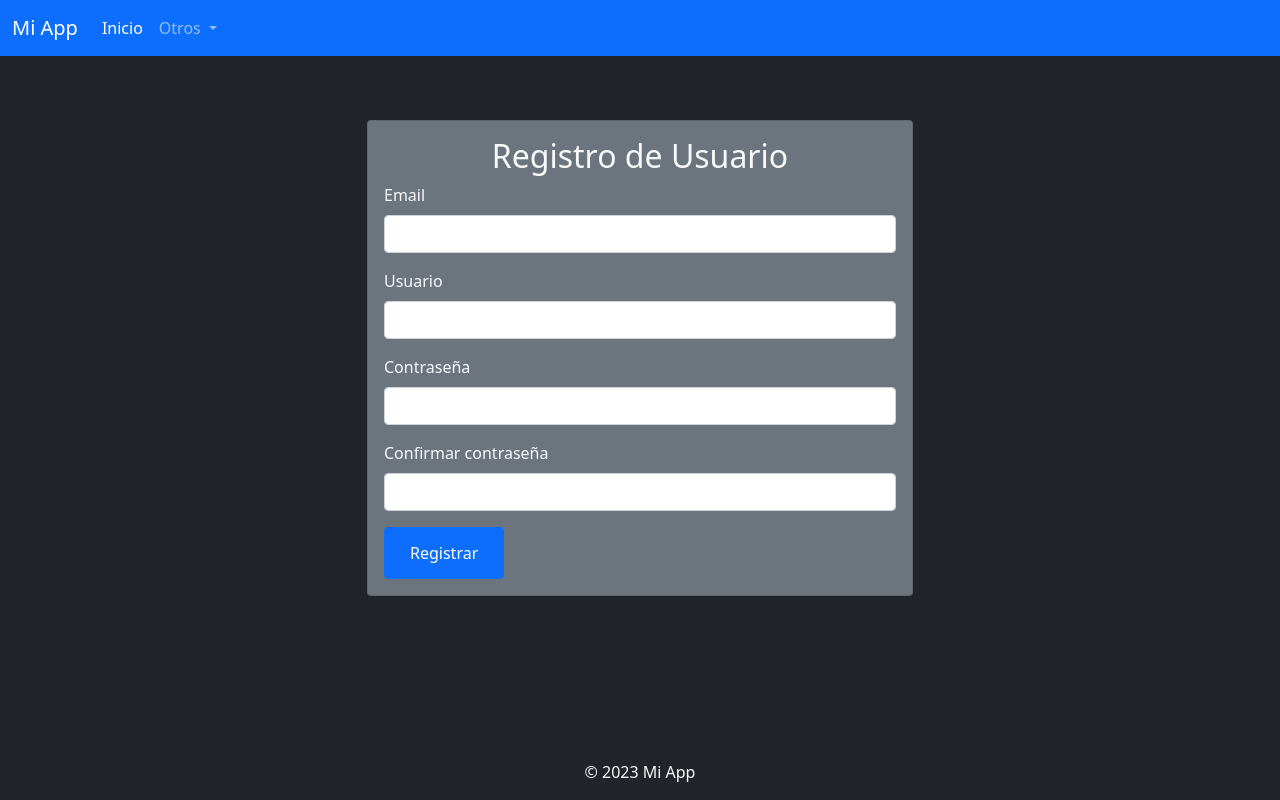
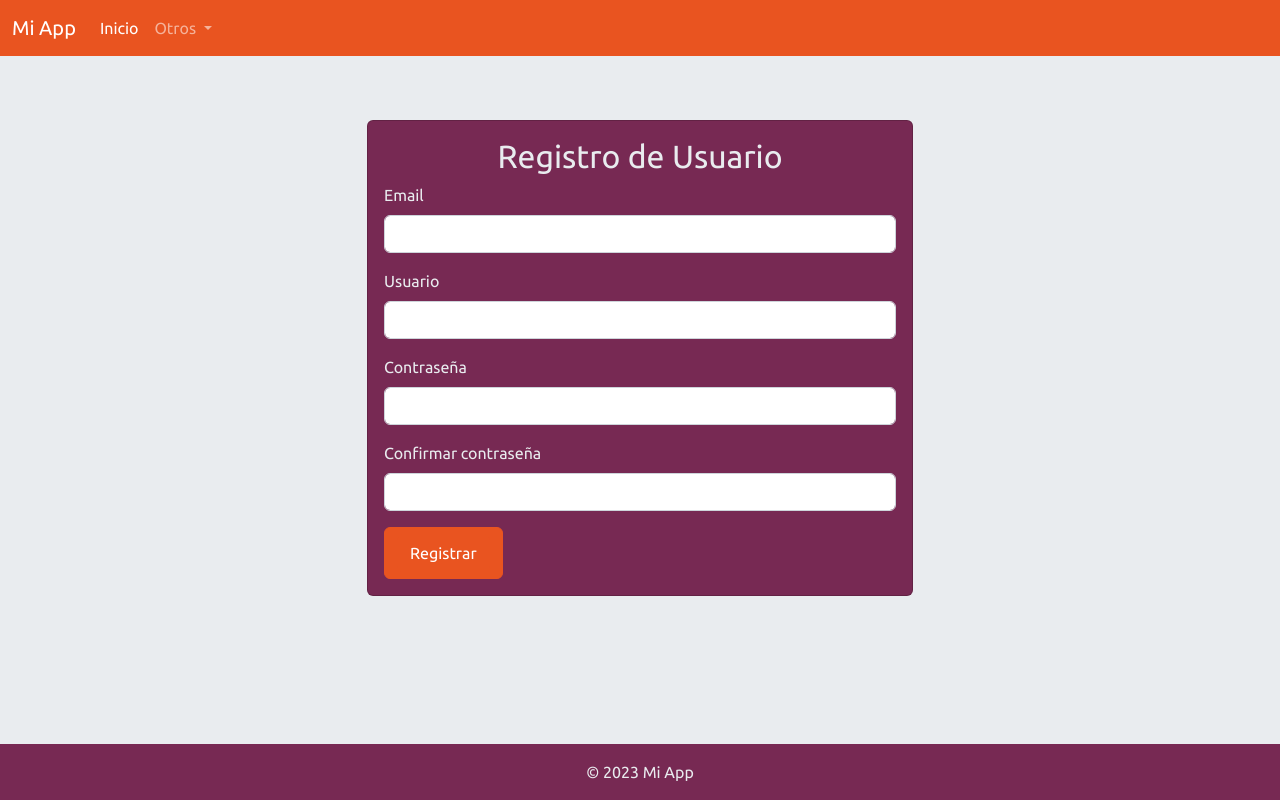
Before and after one commit to tomxscode/easyPedido, a Flask app: page /registro in a window 1280 px wide. Run offline with Flask 3, Linux system fonts and the light colour scheme.

Commit message:
Estilizado

```diff
--- a/templates/base.html
+++ b/templates/base.html
@@ -10,13 +10,14 @@
   <!-- Bootstrap CSS -->
   <link href="https://cdn.jsdelivr.net/npm/bootstrap@5.1.3/dist/css/bootstrap.min.css" rel="stylesheet"
     integrity="sha384-1BmE4kWBq78iYhFldvKuhfTAU6auU8tT94WrHftjDbrCEXSU1oBoqyl2QvZ6jIW3" crossorigin="anonymous">
+    <link rel="stylesheet" href="https://bootswatch.com/5/united/bootstrap.min.css">
 
   <!-- Custom CSS -->
   <link rel="stylesheet" href="style.css">
 
 </head>
 
-<body class="bg-dark text-light">
+<body class="bg-light text-light">
   <nav class="navbar navbar-expand-lg navbar-dark bg-primary">
     <div class="container-fluid">
 
--- a/templates/login.html
+++ b/templates/login.html
@@ -5,7 +5,7 @@
 {% block content %}
 <div class="row justify-content-center">
   <div class="col-lg-6 col-md-8">
-    <div class="card bg-secondary text-light mt-5">
+    <div class="card bg-dark text-light mt-5">
       <div class="card-body">
         <h2 class="text-center text-light">Inicio de Sesión</h2>
 
--- a/templates/registro.html
+++ b/templates/registro.html
@@ -5,7 +5,7 @@
 {% block content %}
 <div class="row justify-content-center">
   <div class="col-lg-6 col-md-8">
-    <div class="card bg-secondary text-light mt-5">
+    <div class="card bg-dark text-light mt-5">
       <div class="card-body">
         <h2 class="text-center text-light">Registro de Usuario</h2>
 
```
Also changed, not shown: instance/database.db.
